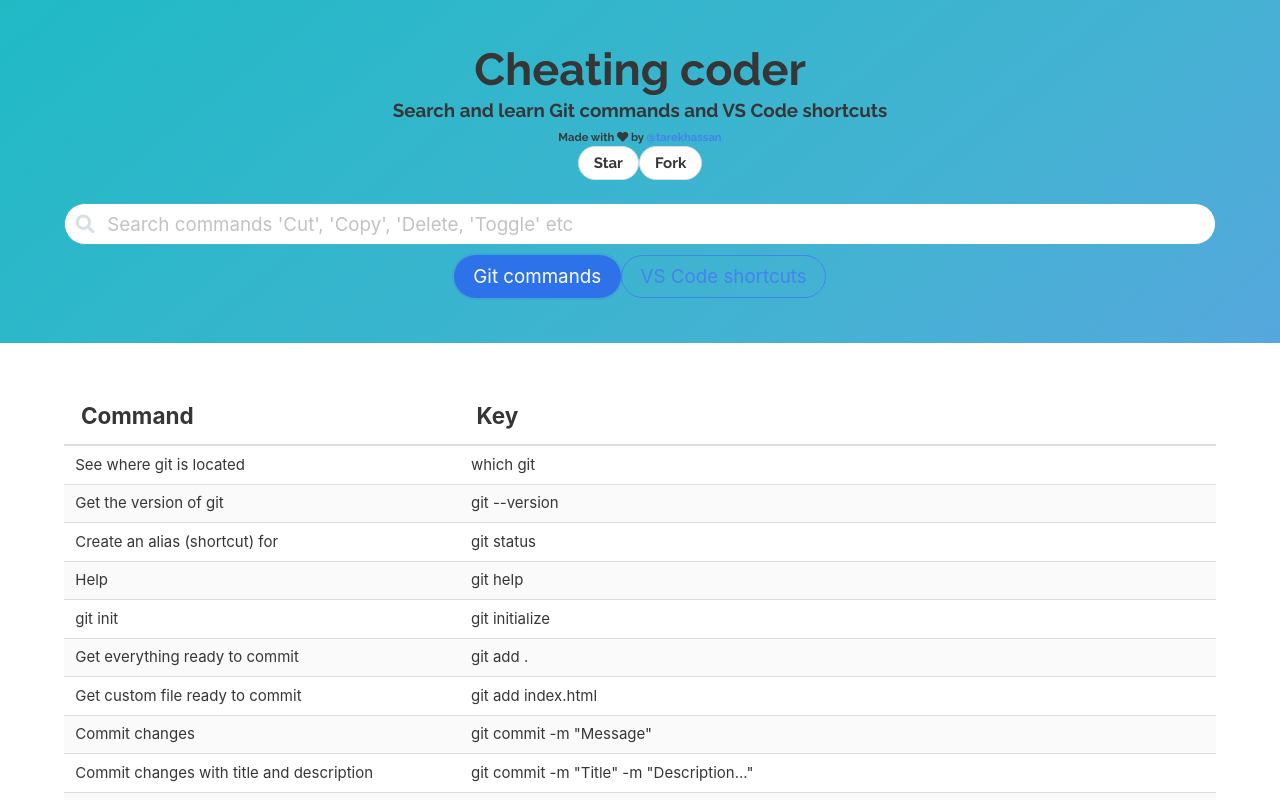
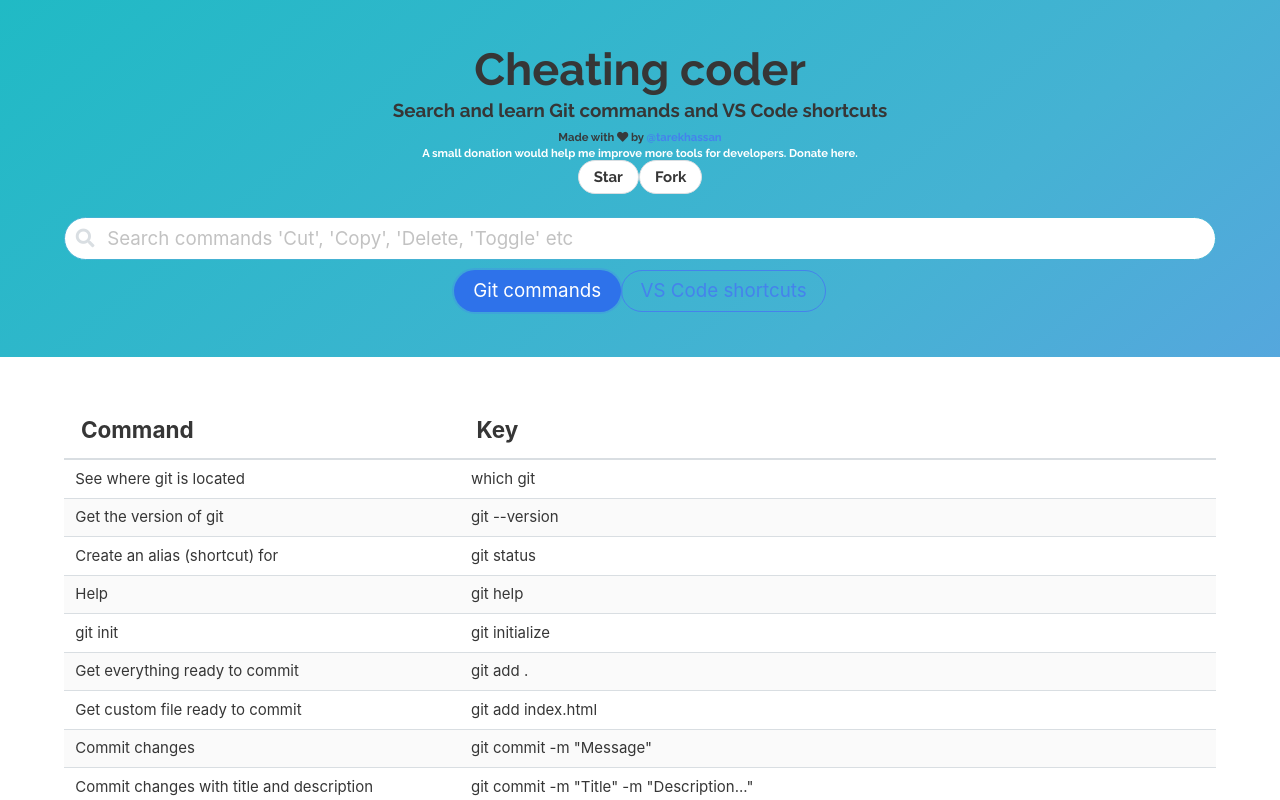
Before and after one commit to tarekhassan410/cheatingCoder, a React (Create React App) app: page / in a window 1280 px wide. Shown: the top 800 px of the page. Built offline with nearby package versions, Linux system fonts and the light colour scheme.

Commit message:
donate link added

```diff
--- a/src/App.js
+++ b/src/App.js
@@ -77,9 +77,7 @@
       <div>
         <div className="hero section is-small is-primary is-bold">
           <div className="container has-text-centered">
-            <div className="title has-text-dark is-size-1">
-              Cheating coder
-            </div>
+            <div className="title has-text-dark is-size-1">Cheating coder</div>
             <div className="subtitle has-text-dark is-size-5">
               Search and learn Git commands and VS Code shortcuts <br />
               <span className="subtitle has-text-grey-dark is-size-7 has-text-centered">
@@ -93,7 +91,12 @@
                 >
                   {" "}
                   @tarekhassan{" "}
+
                 </a>
+                <div className='has-text-white'>
+                <a href='https://paypal.me/tarekhassan410'>A small donation would help me improve more
+                tools for developers. Donate here.</a>
+                </div>
                 <div className="is-grouped has-text-centered">
                   <a
                     className="button github-button"
@@ -141,22 +144,21 @@
                     Git commands
                   </button>
                 )}
-                {this.state.source === 'data'?
+                {this.state.source === "data" ? (
                   <button
                     onClick={this.setDataToVS}
                     className="button is-link is-active is-medium"
                   >
                     VS Code shortcuts
                   </button>
-            :
+                ) : (
                   <button
                     onClick={this.setDataToVS}
                     className="button is-link is-outlined is-medium"
                   >
                     VS Code shortcuts
                   </button>
-              }
-
+                )}
               </div>
             </div>
           </div>
```
Lines whose indentation alone changed are shown as unchanged.
